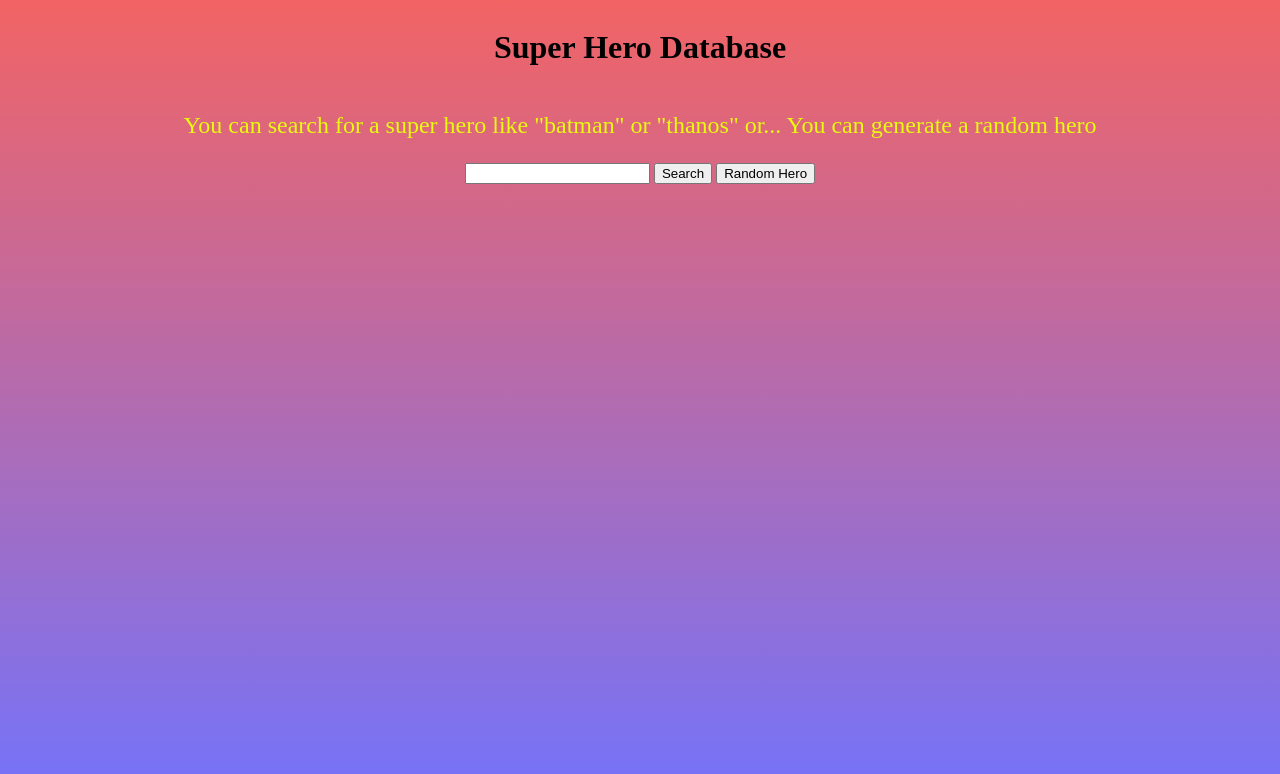
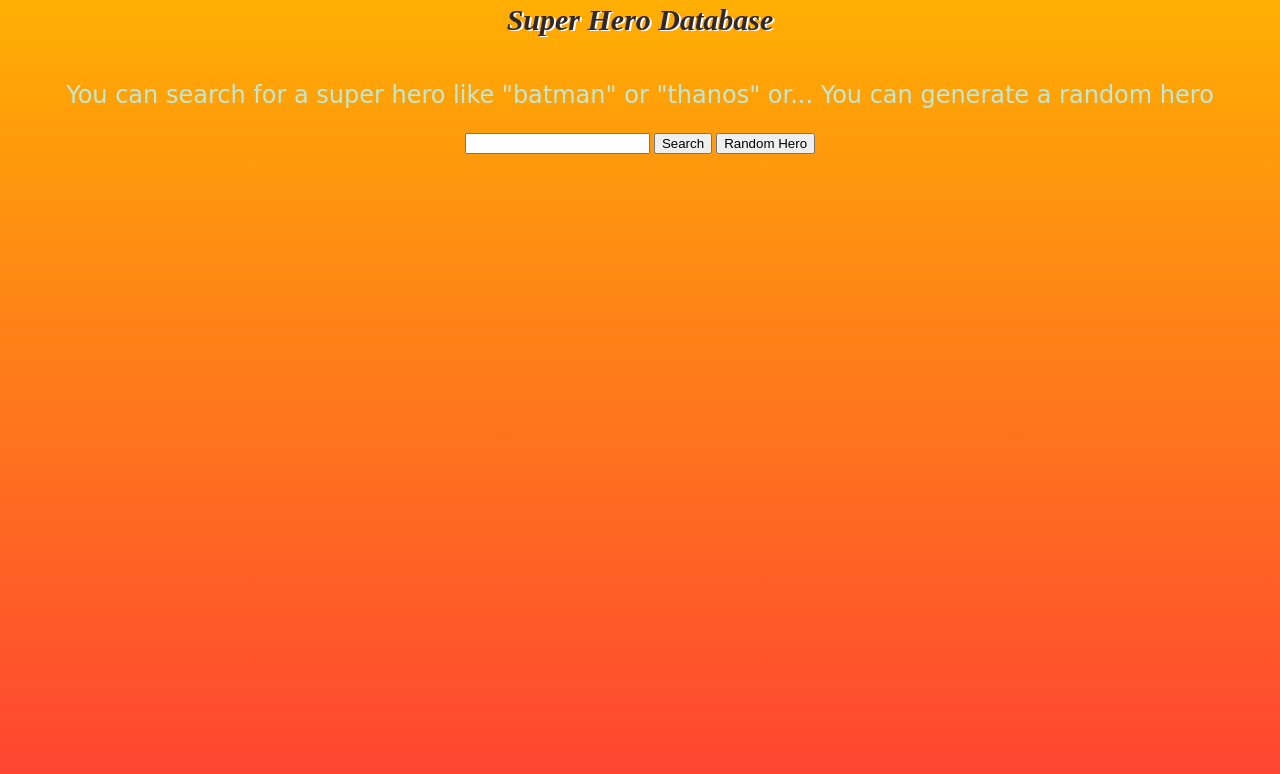
Before and after one commit to mesathor10/Super-Heroes-Database, a plain HTML site: page index.html in a window 1280 px wide. Drawn offline with Linux system fonts and the light colour scheme.

Commit message:
Update style.css

```diff
--- a/style.css
+++ b/style.css
@@ -1,23 +1,49 @@
 body{
+
     text-align: center;
-    background-image: linear-gradient(rgb(242, 100, 100),rgb(115, 115, 251));
+    background-image: linear-gradient(rgb(255, 175, 3),rgb(255, 65, 51));
     background-repeat: no-repeat;
     background-size: cover;
     background-attachment: fixed;
 }
-h2{
-    font-size: xx-large;
+
+h1{
+    font-size: 30px;
     font-style: italic;
     color: rgb(50, 40, 40);
     text-shadow: 2px 1px rgb(255, 255, 255);
+    margin-top: -5px;
 }
-#heroImage{
-    color: white;
+
+.alldata{
+    display: inline-flex;
+    flex-direction: column;
+    align-items: center;
 }
+
+.some{
+    display: flex;
+    justify-content: center;
+    margin-top: 20px;
+}
+
+#hstat{
+    margin-left: 60px;
+
+}
+
+#hname{
+    font-family:cursive;
+    color: rgb(193, 231, 213);
+}
+
 p{
     font-size: x-large;
-    color: rgb(233, 249, 15);
+    font-family:cursive;
+    color: rgb(193, 231, 213);
 }
+
 header{
     display: inline-flex;
+
 }
```
